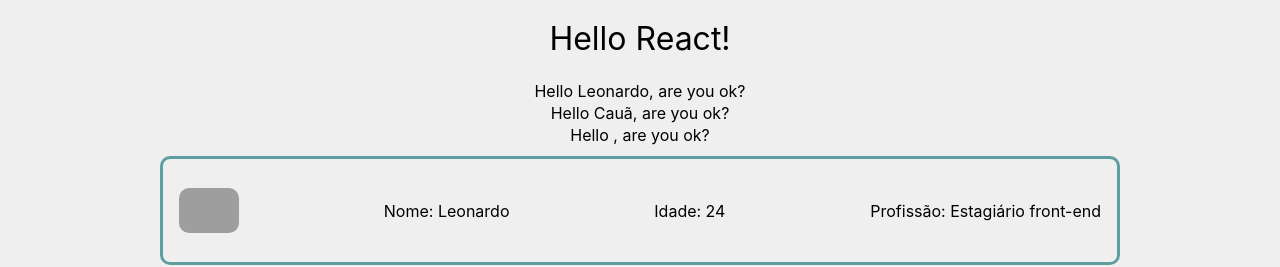
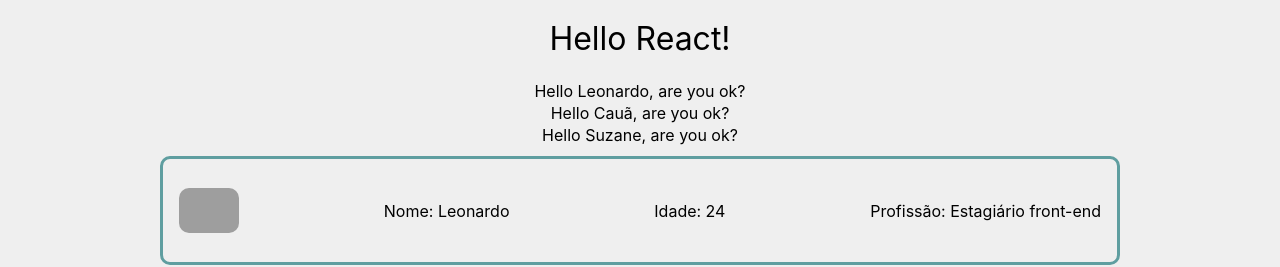
Before and after one commit to Leozinrd/estudos-react-js, a React (Create React App) app: page / in a window 1280 px wide. Shown: the top 267 px of the page. Built offline with nearby package versions, Linux system fonts and the light colour scheme; grey boxes are pictures that could not be loaded.

Commit message:
inclusão do Forms

```diff
--- a/src/App.js
+++ b/src/App.js
@@ -7,6 +7,7 @@ import MainHeader from './components/MainHeader';
 import TalkWithMe from './components/TalkWithMe';
 import People from './components/People';
 import Events from './components/Events';
+import Forms from './components/Forms';
 
 function App() {
 
@@ -20,7 +21,7 @@ function App() {
       {/* Start TalkWithMe */}
       <TalkWithMe nickname='Leonardo'/>
       <TalkWithMe nickname='Cauã'/>
-      <TalkWithMe nickname/>
+      <TalkWithMe nickname='Suzane'/>
       {/* End TalkWithMe */}
 
       {/* Start People */}
@@ -45,10 +46,12 @@ function App() {
       {/* End People */}
 
       {/* Start Buttons */}
-      <Events
-        // Phrase="Teste"
-      />
+      <Events Phrase = 'Teste'/>
       {/* End Buttons */}
+
+      {/*Start Forms */}
+      <Forms/>
+      {/*End Forms*/}
 
       <Footer/>
     </div>
```
